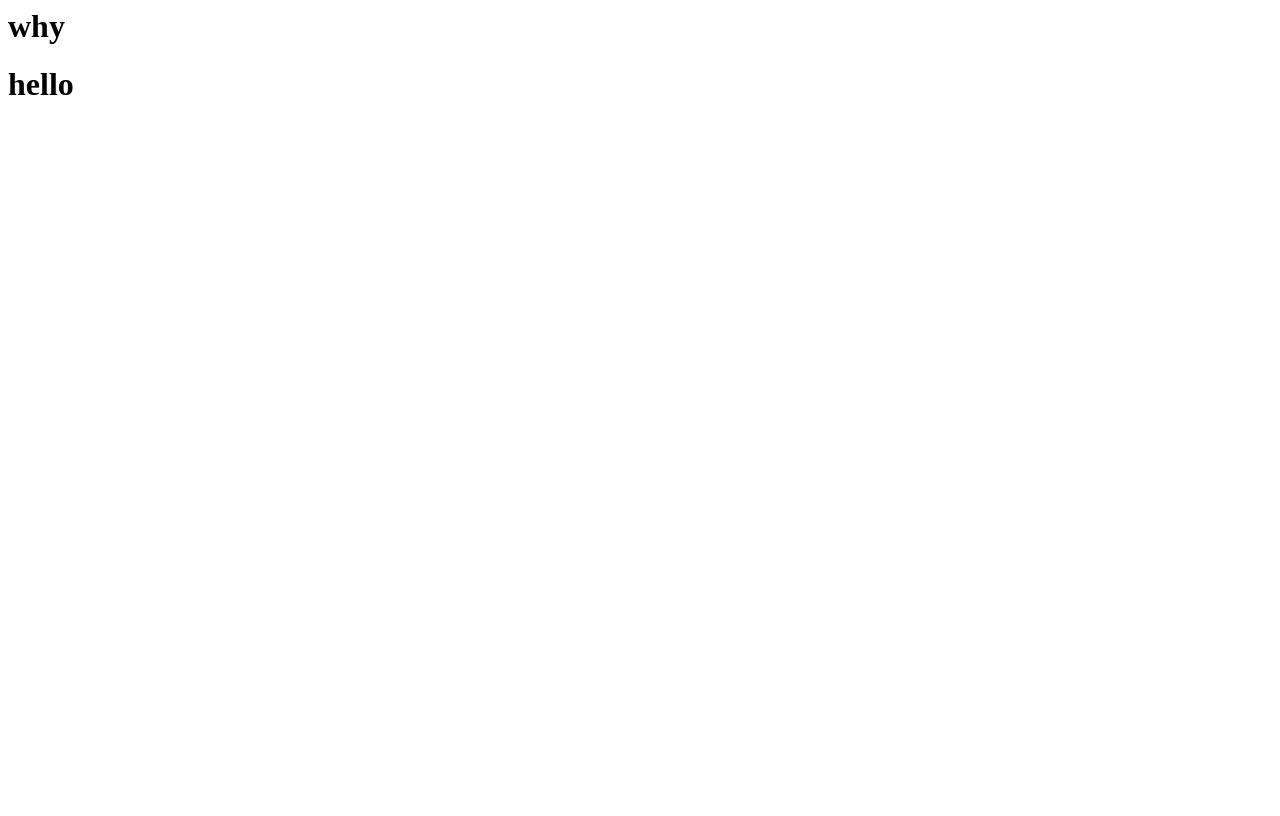
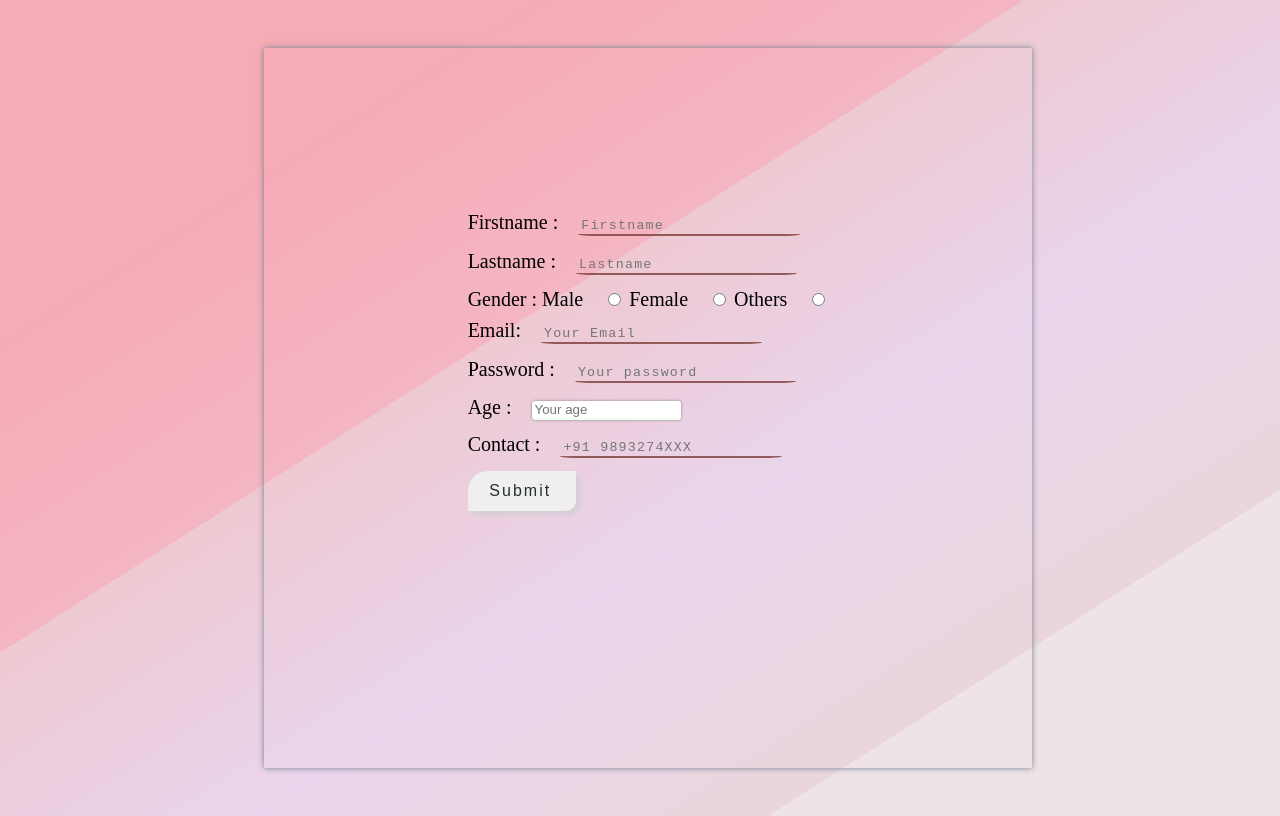
Before and after one commit to pi-007raj/hello, a plain HTML site: page index.html in a window 1280 px wide. Drawn offline with Linux system fonts and the light colour scheme.

Commit message:
Update index.html

```diff
--- a/index.html
+++ b/index.html
@@ -1,2 +1,161 @@
-<h1>why</h1>
-<h1>hello</h1>
+<!DOCTYPE html>
+<html lang="en">
+
+<head>
+    <meta charset="UTF-8">
+    <meta name="viewport" content="width=device-width, initial-scale=1.0">
+    <title>Document</title>
+
+    <style>
+        body {
+            width: 100vw;
+            height: 100vh;
+            display: flex;
+            align-items: center;
+            justify-content: center;
+            font-size: 20px;
+            background: linear-gradient(to top left, #eee3e7 20%, #ead5dc 20%, #ead5ec 40%, #eec9d2 60%, #f4b6c2 60%, #f4b6c2 60%, #f6abb6 80%);
+        }
+
+        #formDiv {
+            width: 60%;
+            height: 90vh;
+            background: rgba(200, 200, 200, 0);
+            box-shadow: 0px 0px 6px slategrey;
+            user-select: none;
+            display: flex;
+            align-items: center;
+            justify-content: center;
+        }
+
+        #formDiv:active {
+            box-shadow: none;
+        }
+
+        form {
+            margin-bottom: 5pc;
+        }
+
+        input {
+            margin-bottom: 10pt;
+            padding-left: 3px;
+        }
+
+        label {
+            margin-right: 15px;
+        }
+
+        #firstname,
+        #lastname,
+        #gmail,
+        #password,
+        #contact {
+            width: 60%;
+            border-radius: 9%;
+            background-color: rgba(0, 0, 0, 0);
+            border: none;
+            border-bottom: 2px solid rgba(126, 62, 58, 0.8);
+            outline: none;
+            color: rgb(66, 66, 66);
+            letter-spacing: 1.2px;
+            font-family: monospace;
+        }
+
+        #submit {
+            width: 30%;
+            height: 5vh;
+            font-size: 2vh;
+            font-weight: 100;
+            letter-spacing: 2px;
+            border-top-left-radius: 20px;
+            border-bottom-right-radius: 10px;
+            outline: none;
+            /* background: linear-gradient(10deg, rgba(231, 44, 44, 0.8) 40%, rgba(52, 121, 211, 0.52) 40%);*/
+            border: none;
+            color: rgba(15, 25, 25, 0.9);
+            box-shadow: 4px 4px 4px rgba(205, 205, 205, 0.7);
+            transition: 1s;
+        }
+
+        #submit:hover {
+            box-shadow: inset 3px 3px 3px rgba(205, 205, 205, 0.7);
+            border-top-left-radius: 14px;
+            letter-spacing: 1.6px;
+            color: silver;
+            transform: scale(1.3);
+        }
+
+        #age {
+            width: 40%;
+            border-radius: 3px;
+            outline: none;
+            border: none;
+            border-bottom: 2px solid honeydew;
+            box-shadow: 0px 0px 3px grey;
+        }
+    </style>
+
+
+
+</head>
+
+<body>
+
+    <div id='formDiv'>
+
+        <form id='form' onsubmit="alert('The Form Is Submitted Successfully')">
+
+            <!-- name -->
+            <label for="firstname"> Firstname : </label>
+            <input type='text' id='firstname' placeholder="Firstname" required><br>
+            <label for="lastname"> Lastname : </label>
+            <input type='text' id="lastname" placeholder="Lastname" required><br>
+
+
+            <span>Gender   : </span>
+            <label for="male"> Male </label>
+            <input type='radio' id="Male" name='gender'>
+
+            <label for="female"> Female </label>
+            <input type='radio' id="female" name='gender'>
+
+            <label for="others"> Others </label>
+            <input type='radio' id="others" name='gender'><br>
+
+            <!-- email -->
+            <label for="gmail"> Email: </label>
+            <input type='email' id='gmail' placeholder="Your Email" required><br>
+
+            <!-- password -->
+            <label for="password"> Password : </label>
+            <input type='password' id='password' placeholder="Your password" required><br>
+
+            <label for="age"> Age : </label>
+            <input type='number' id='age' placeholder="Your age" required><br>
+
+            <label for="contact"> Contact : </label>
+            <input type='number' id='contact' placeholder="+91 9893274XXX" maxlength="10" required><br>
+
+            <input type='submit' id='submit'>
+
+        </form>
+
+    </div>
+
+    <script>
+        if (innerWidth < 600) {
+            document.getElementById("formDiv").style.boxShadow = 'none';
+        }
+        onresize = function() {
+            if (innerWidth < 600) {
+                document.getElementById("formDiv").style.boxShadow = 'none';
+
+            }
+        }
+    </script>
+
+
+
+</body>
+
+</html>
```
